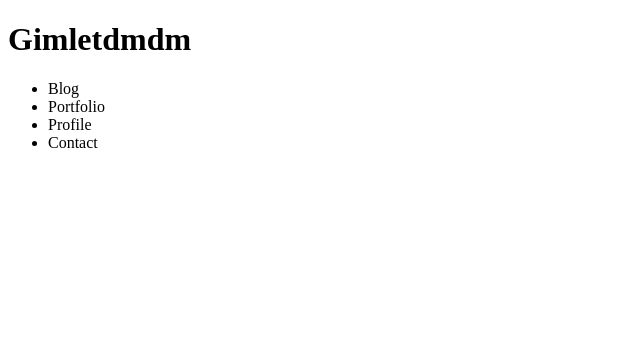
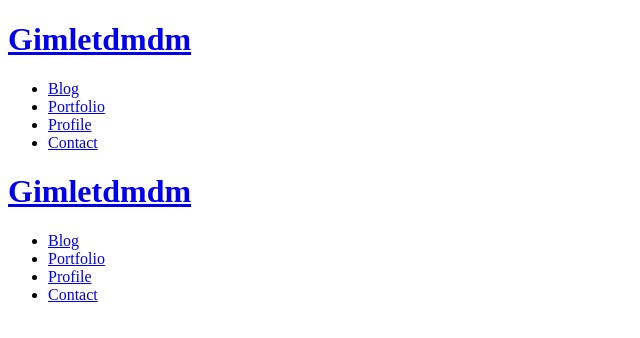
Before and after one commit to Gimletdmdm/my-portfolio, an Angular app: page / in a window 1280 px wide. Shown: the top 338 px of the page, without its empty margins (0-640 px from the left). Built offline with nearby package versions, Linux system fonts and the light colour scheme.

Commit message:
router設定

```diff
--- a/src/app/app.component.html
+++ b/src/app/app.component.html
@@ -1 +1,2 @@
 <app-header></app-header>
+<router-outlet></router-outlet>
--- a/src/app/header/header.component.html
+++ b/src/app/header/header.component.html
@@ -1,9 +1,9 @@
-<h1>Gimletdmdm</h1>
+<h1><a routerLink="/">Gimletdmdm</a></h1>
 <nav class="main-nav">
     <ul>
-        <li>Blog</li>
-        <li>Portfolio</li>
-        <li>Profile</li>
-        <li>Contact</li>
+        <li><a routerLink="/blog">Blog</a></li>
+        <li><a routerLink="/portfolio">Portfolio</a></li>
+        <li><a routerLink="/profile">Profile</a></li>
+        <li><a routerLink="/contact">Contact</a></li>
     </ul>
 </nav>
--- a/src/app/header/header.component.ts
+++ b/src/app/header/header.component.ts
@@ -1,10 +1,11 @@
 import { Component } from '@angular/core';
 import { CommonModule } from '@angular/common';
+import { RouterModule } from '@angular/router';
 
 @Component({
   selector: 'app-header',
   standalone: true,
-  imports: [CommonModule],
+  imports: [CommonModule, RouterModule],
   templateUrl: './header.component.html',
   styleUrls: ['./header.component.scss']
 })
--- a/src/app/routes.ts
+++ b/src/app/routes.ts
@@ -1,5 +1,9 @@
 import { Routes } from '@angular/router';
 import { AppComponent } from './app.component';
+import { BlogComponent } from './blog/blog.component';
+import { PortfolioComponent } from './portfolio/portfolio.component';
+import { ProfileComponent } from './profile/profile.component';
+import { ContactComponent } from './contact/contact.component';
 
 const route: Routes = [
     {
@@ -7,6 +11,26 @@ const route: Routes = [
         component: AppComponent,
         title: 'Home'
     },
+    {
+        path: 'blog',
+        component: BlogComponent,
+        title: 'Blog'
+    },
+    {
+        path: 'portfolio',
+        component: PortfolioComponent,
+        title: 'portfolio'
+    },
+    {
+        path: 'profile',
+        component: ProfileComponent,
+        title: 'profile'
+    },
+    {
+        path: 'contact',
+        component: ContactComponent,
+        title: 'contact'
+    }
 ];
 
 export default route;
```
Also changed, not shown: src/app/blog/blog.component.html (+27 -0 lines).
